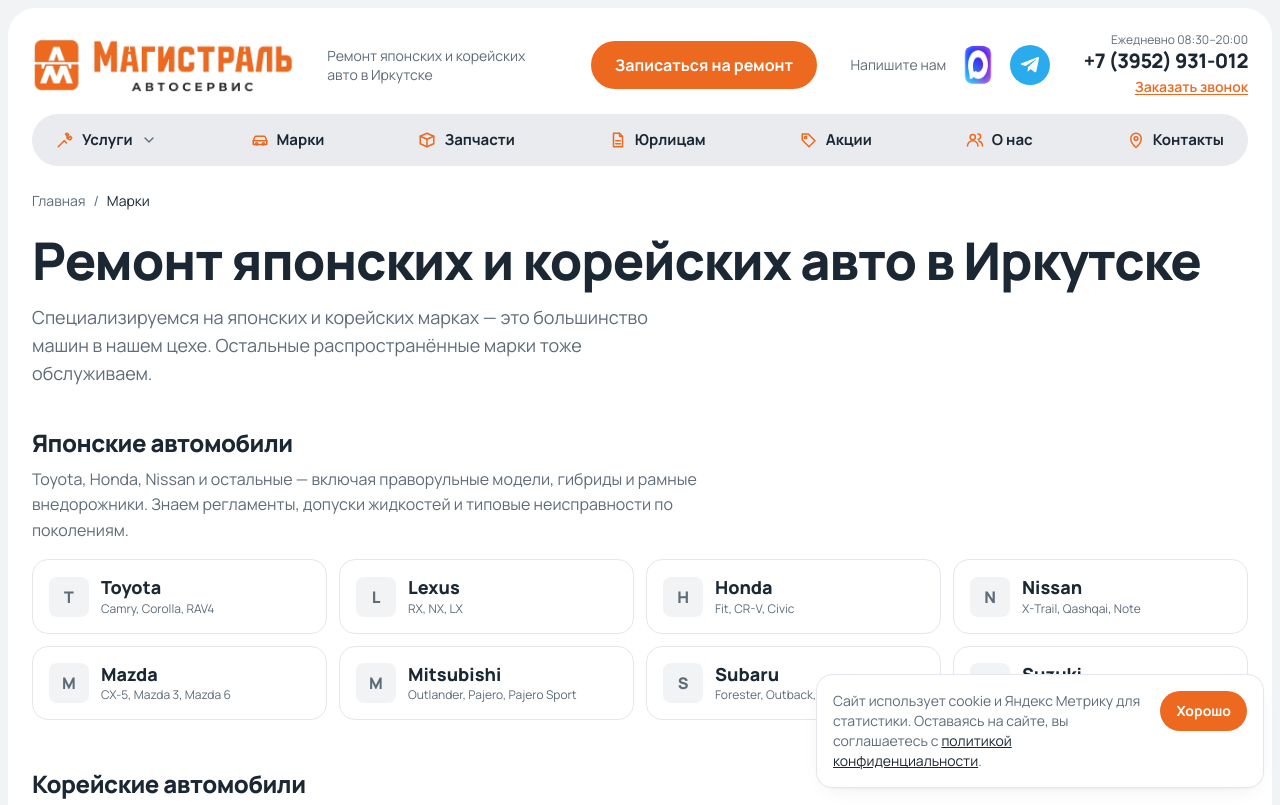
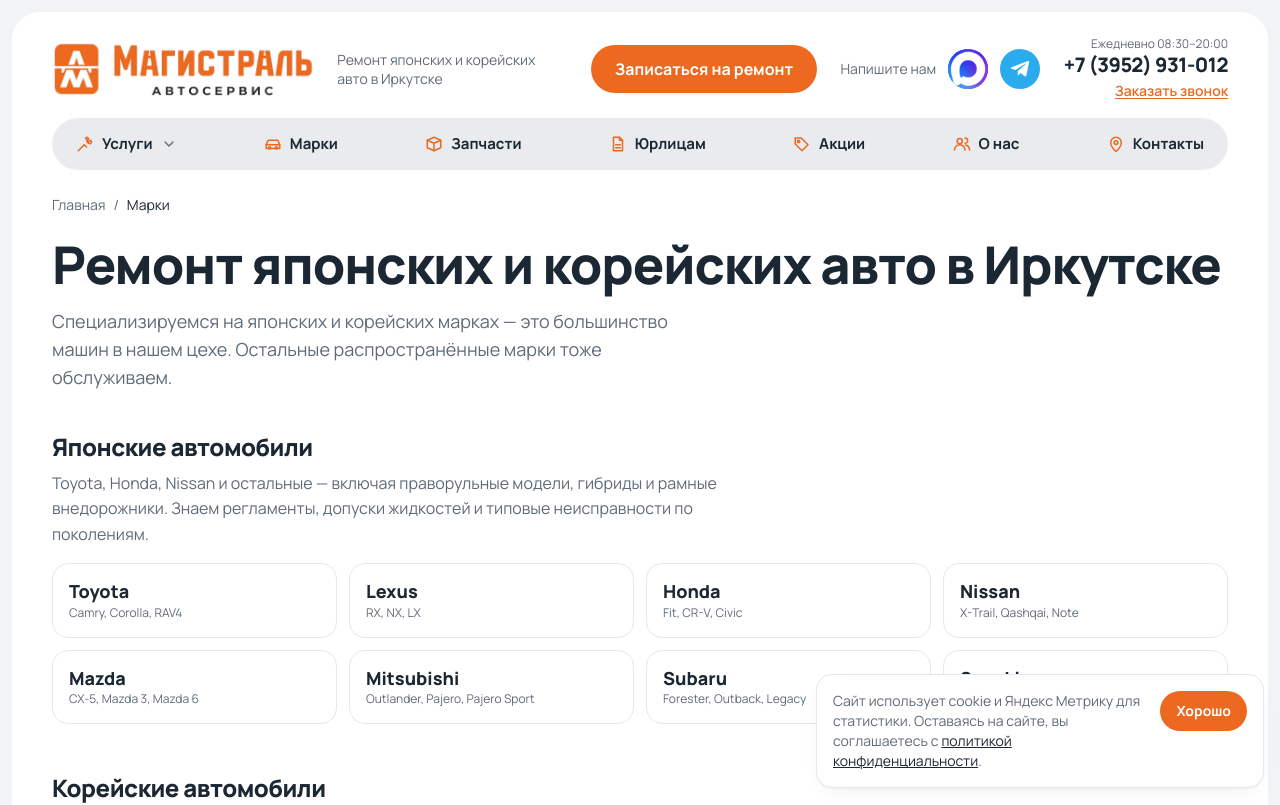
Before and after one commit to baikaltarget/magistral, a Next.js app: page /marki in a window 1280 px wide. Shown: the top 805 px of the page. Built offline with nearby package versions, Linux system fonts and the light colour scheme.

Commit message:
Add files via upload

```diff
--- a/app/globals.css
+++ b/app/globals.css
@@ -19,7 +19,7 @@
 a:focus-visible, button:focus-visible, input:focus-visible, textarea:focus-visible, select:focus-visible { outline: 3px solid var(--accent); outline-offset: 3px; border-radius: 6px; }
 
 @layer components {
-.container { @apply mx-auto w-full max-w-site px-3 sm:px-5 lg:px-6; }
+.container { @apply mx-auto w-full max-w-site px-4 sm:px-8 lg:px-10; }
 .btn { @apply inline-flex items-center justify-center gap-2 rounded-pill font-bold transition-colors; }
 .btn-primary { @apply btn bg-accent text-white px-6 py-3.5 hover:bg-accent-deep; }
 .btn-ghost { @apply btn border border-line bg-white text-ink px-6 py-3.5 hover:border-ink; }
--- a/app/layout.tsx
+++ b/app/layout.tsx
@@ -18,7 +18,7 @@
   return (
     <html lang="ru">
       <body>
-        <div className="mx-auto max-w-[1600px] px-0 sm:px-2 sm:pt-2">
+        <div className="mx-auto max-w-[1520px] px-0 sm:px-3 sm:pt-3">
           <div className="bg-sheet sm:rounded-xl2 min-h-screen pb-6">
             <Header />
             <main>{children}</main>
--- a/app/marki/[slug]/page.tsx
+++ b/app/marki/[slug]/page.tsx
@@ -32,7 +32,7 @@
             <p className="mt-4 text-muted"><span className="font-bold text-ink">Модели:</span> {b.models.join(", ")}.</p>
             <div className="mt-6 flex flex-col sm:flex-row gap-3"><Link href="/zapis/" className="btn-primary">Записаться</Link><a href={`tel:${SITE.phoneRaw}`} className="btn-ghost">{SITE.phone}</a></div>
           </div>
-          <div className="relative aspect-[4/3] lg:aspect-[4/5] rounded-xl2 overflow-hidden"><Image src={`/img/${b.group === "kr" ? "lift-2" : b.priority === 1 ? "ceh-4" : "ceh-3"}.webp`} alt={`Ремонт ${b.name} в автосервисе Магистраль`} fill priority sizes="(max-width: 1024px) 100vw, 40vw" className="object-cover" /></div>
+          <div className="relative aspect-[4/3] rounded-xl2 overflow-hidden"><Image src={`/img/${b.group === "kr" ? "lift-2" : b.priority === 1 ? "ceh-4" : "ceh-3"}.webp`} alt={`Ремонт ${b.name} в автосервисе Магистраль`} fill priority sizes="(max-width: 1024px) 100vw, 40vw" className="object-cover" /></div>
         </div>
       </section>
       <Section className="!mt-10"><h2 className="mb-4">Что делаем на {b.name} чаще всего</h2><Checks items={b.typical} /></Section>
--- a/components/BrandTile.tsx
+++ b/components/BrandTile.tsx
@@ -5,8 +5,8 @@
   const logo = brandLogo(b.slug);
   return (
     <Link href={`/marki/${b.slug}/`} className="card px-4 py-4 hover:border-accent transition flex items-center gap-3">
-      {logo ? <Image src={logo} alt={b.name} width={56} height={40} className="h-9 w-auto max-w-[64px] object-contain grayscale opacity-70" /> : <span className="w-10 h-10 rounded-lg bg-[#F2F3F5] flex items-center justify-center font-extrabold text-muted">{b.name[0]}</span>}
-      <span><span className="block font-extrabold text-lg leading-tight">{b.name}</span><span className="block text-xs text-muted mt-0.5 line-clamp-1">{b.models.slice(0, 3).join(", ")}</span></span>
+      {logo && <span className="w-14 h-10 shrink-0 flex items-center justify-center"><Image src={logo} alt={b.name} width={56} height={40} className="max-h-10 max-w-14 w-auto h-auto object-contain grayscale opacity-70" /></span>}
+      <span className="min-w-0"><span className="block font-extrabold text-lg leading-tight">{b.name}</span><span className="block text-xs text-muted mt-0.5 line-clamp-1">{b.models.slice(0, 3).join(", ")}</span></span>
     </Link>
   );
 }
--- a/components/Messengers.tsx
+++ b/components/Messengers.tsx
@@ -2,7 +2,7 @@
 import SITE from "@/content/site.json";
 import { Tg } from "./Icons";
 export function MaxLink({ className = "w-10 h-10", label = true }: { className?: string; label?: boolean }) {
-  return (<a href={SITE.max} target="_blank" rel="noopener" aria-label="Написать в Max" title="Написать в Max" className={`${className} rounded-full overflow-hidden flex items-center justify-center shrink-0`}><Image src="/img/max.png" alt="Max" width={40} height={40} className="w-full h-full" /></a>);
+  return (<a href={SITE.max} target="_blank" rel="noopener" aria-label="Написать в Max" title="Написать в Max" className={`${className} rounded-full overflow-hidden flex items-center justify-center shrink-0 bg-[#4F46E5]`}><Image src="/img/max.png" alt="Max" width={40} height={40} className="w-full h-full object-cover scale-[1.12]" /></a>);
 }
 export function TgLink({ className = "w-10 h-10" }: { className?: string }) {
   return (<a href={SITE.telegramUrl} target="_blank" rel="noopener" aria-label="Написать в Telegram" title="Написать в Telegram" className={`${className} rounded-full bg-[#2AABEE] text-white flex items-center justify-center shrink-0`}><Tg /></a>);
--- a/tailwind.config.ts
+++ b/tailwind.config.ts
@@ -9,7 +9,7 @@
       },
       fontFamily: { sans: ["'Manrope Variable'", "Manrope", "system-ui", "-apple-system", "Segoe UI", "sans-serif"] },
       borderRadius: { xl2: "1.75rem", pill: "999px" },
-      maxWidth: { site: "1400px" },
+      maxWidth: { site: "1320px" },
       boxShadow: { card: "0 1px 2px rgba(27,39,51,.04), 0 8px 24px -12px rgba(27,39,51,.12)" },
     },
   },
```
Also changed, not shown: public/img/max.png.
